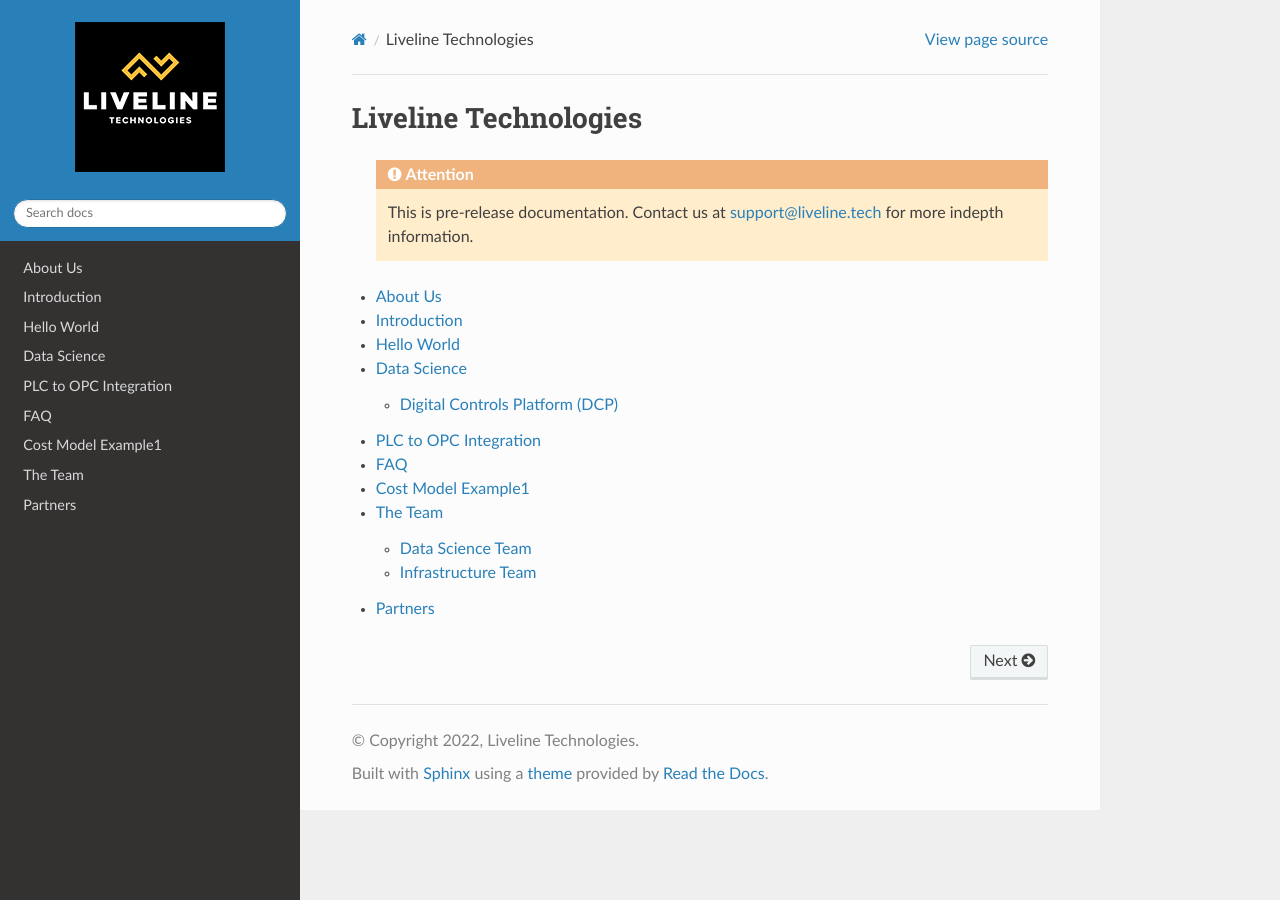
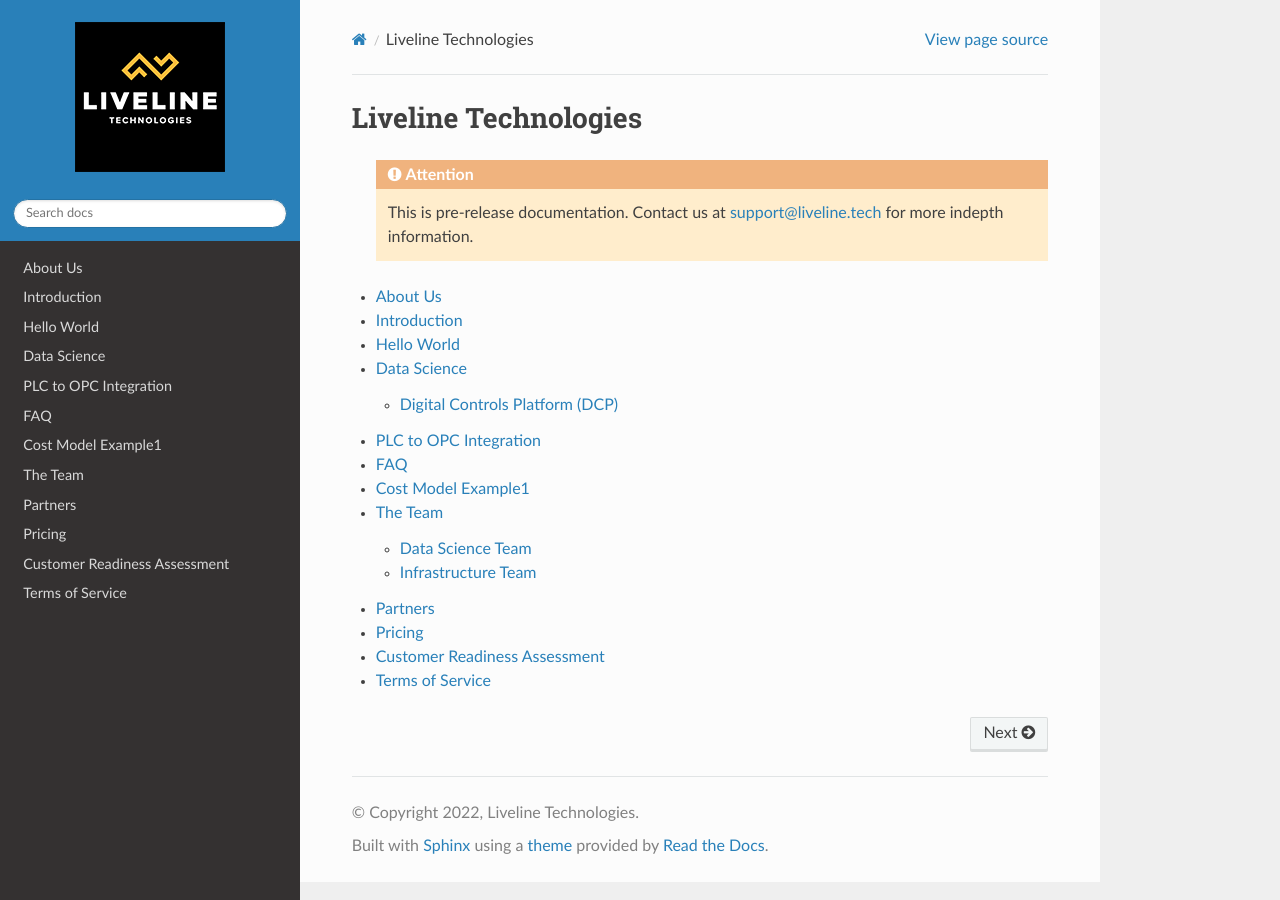
Before and after one commit to supergus/documentation_public, a Sphinx documentation site: the page built from docs/index.rst, in a window 1280 px wide. Built offline with Sphinx 7.4.7 and the Read the Docs theme 2.0.0, drawn with Linux system fonts in a browser that asks for light colours; pages that are not in the unit, such as notebooks, are missing from menus.

Commit message:
adding titles and files
Adding pricing, readiness assessment and terms of service to website.

```diff
--- a/docs/index.rst
+++ b/docs/index.rst
@@ -19,3 +19,6 @@
   cost_model/cost_model
   the_team/the_team
   partners
+  pricing/pricing
+  readinesscustomer/readinesscustomer
+  termsofservice
--- /dev/null
+++ b/docs/pricing/pricing.rst
@@ -0,0 +1,4 @@
+Pricing
+========
+
+List of pricing models for customer
--- /dev/null
+++ b/docs/readinesscustomer/readinesscustomer.rst
@@ -0,0 +1,4 @@
+Customer Readiness Assessment
+========
+
+List of readiness checks for customer assessment
--- /dev/null
+++ b/docs/termsofservice.rst
@@ -0,0 +1,4 @@
+Terms of Service
+========
+
+Placeholder for terms of service agreement
```
